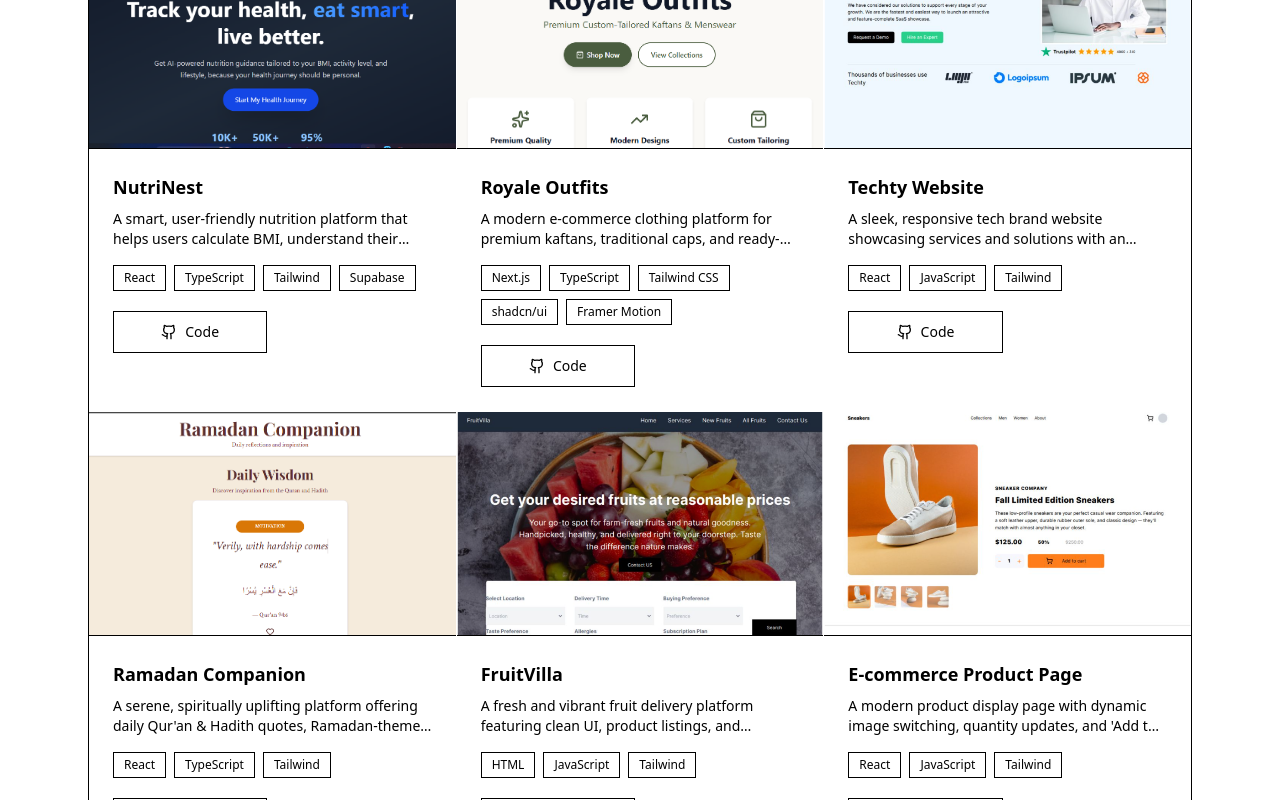
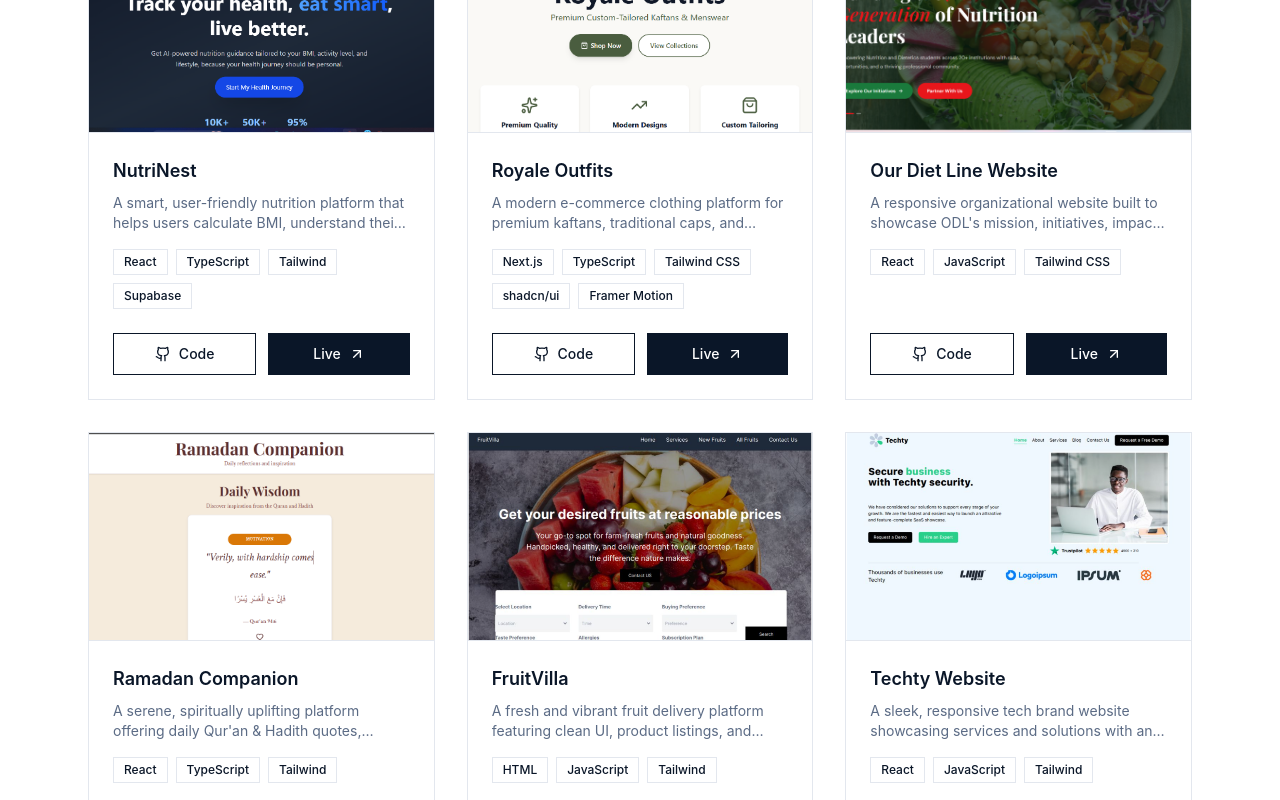
Before and after one commit to Barokah001/Barokah_Oyindamola, a React (Vite) app: page / in a window 1280 px wide. Shown: the part 2780-3580 px from the top of the page. Built offline with nearby package versions, Linux system fonts and the light colour scheme.

Commit message:
added a new project

```diff
--- a/src/components/Projects.jsx
+++ b/src/components/Projects.jsx
@@ -46,16 +46,29 @@ const Projects = () => {
     },
     {
       id: 3,
-      title: "Techty Website",
-      description:
-        "A sleek, responsive tech brand website showcasing services and solutions with an engaging design and smooth navigation.",
-      detailedDescription:
-        "Built a comprehensive tech brand website featuring dynamic animations, responsive layouts, and optimised performance. Implemented modern React patterns with custom hooks for state management and seamless user interactions.",
-      image: "./images/Techty.png",
-      technologies: ["React", "JavaScript", "Tailwind"],
-      githubUrl: "https://github.com/Barokah001/Techty-Web",
-      liveUrl: "https://techty-web.vercel.app/",
-      highlights: ["Responsive design", "Smooth animations", "SEO optimised"],
+  title: "Our Diet Line Website",
+
+  description:
+    "A responsive organizational website built to showcase ODL's mission, initiatives, impact, and opportunities to get involved.",
+
+  detailedDescription:
+    "Designed and developed a modern website for Our Diet Line (ODL), a nutrition-focused organization dedicated to advocacy, innovation, and capacity development. The website presents the organization's initiatives, impact, and key information through a clean, responsive interface with smooth navigation and engaging visual sections.",
+
+  image: "./images/odl.png",
+
+  technologies: ["React", "JavaScript", "Tailwind CSS"],
+
+  githubUrl: "https://github.com/Barokah001/ODL-Web",
+
+  liveUrl: "https://ourdietline.org/",
+
+  highlights: [
+    "Responsive design",
+    "Interactive navigation",
+    "Clear presentation of initiatives and impact",
+    "Mobile-friendly layout",
+    "Modern visual design"
+  ],
     },
     {
       id: 4,
@@ -91,16 +104,16 @@ const Projects = () => {
     },
     {
       id: 6,
-      title: "E-commerce Product Page",
+  title: "Techty Website",
       description:
-        "A modern product display page with dynamic image switching, quantity updates, and 'Add to Cart' functionality for a real-world online store feel.",
+        "A sleek, responsive tech brand website showcasing services and solutions with an engaging design and smooth navigation.",
       detailedDescription:
-        "Developed an interactive e-commerce interface with advanced cart functionality, image galleries, and real-time inventory management. Focused on creating an intuitive shopping experience.",
-      image: "./images/sneakers.png",
+        "Built a comprehensive tech brand website featuring dynamic animations, responsive layouts, and optimised performance. Implemented modern React patterns with custom hooks for state management and seamless user interactions.",
+      image: "./images/Techty.png",
       technologies: ["React", "JavaScript", "Tailwind"],
-      githubUrl: "https://github.com/Barokah001/E-commerce-Products-Page",
-      liveUrl: "https://e-commerce-products-page-green.vercel.app/",
-      highlights: ["Cart management", "Image gallery", "State management"],
+      githubUrl: "https://github.com/Barokah001/Techty-Web",
+      liveUrl: "https://techty-web.vercel.app/",
+      highlights: ["Responsive design", "Smooth animations", "SEO optimised"],
     },
   ];
 
@@ -146,16 +159,16 @@ const Projects = () => {
           </p>
         </div>
 
-        <div className="grid grid-cols-1 md:grid-cols-2 lg:grid-cols-3 gap-px bg-line border border-line">
+        <div className="grid grid-cols-1 md:grid-cols-2 lg:grid-cols-3 gap-6 lg:gap-8">
           {projects.map((project, index) => (
             <div
               key={project.id}
               ref={(el) => (projectRefs.current[index] = el)}
-              className="group relative bg-paper overflow-hidden transition-all duration-500 opacity-0 translate-y-6"
+              className="group relative flex flex-col h-full bg-paper border border-line hover:border-navy-950 overflow-hidden transition-all duration-500 opacity-0 translate-y-6"
               style={{ transitionDelay: `${index * 80}ms` }}
             >
               <div
-                className="relative h-56 overflow-hidden cursor-pointer border-b border-line"
+                className="relative h-52 overflow-hidden cursor-pointer border-b border-line shrink-0"
                 onClick={() => openModal(project)}
               >
                 <img
@@ -173,7 +186,7 @@ const Projects = () => {
                 </div>
               </div>
 
-              <div className="p-6">
+              <div className="p-6 flex flex-col flex-1">
                 <h3 className="text-lg font-semibold text-navy-950 mb-2">{project.title}</h3>
                 <p className="text-muted text-sm mb-4 line-clamp-2">{project.description}</p>
 
@@ -188,7 +201,7 @@ const Projects = () => {
                   ))}
                 </div>
 
-                <div className="flex gap-3">
+                <div className="flex gap-3 mt-auto pt-1">
                   <a
                     href={project.githubUrl}
                     target="_blank"
--- a/src/index.css
+++ b/src/index.css
@@ -1 +1,59 @@
 @import "tailwindcss";
+
+@theme {
+  --color-navy-950: #0a1628;
+  --color-navy-900: #0f1e36;
+  --color-navy-800: #17294a;
+  --color-navy-700: #243a5e;
+  --color-paper: #ffffff;
+  --color-surface: #f7f8fa;
+  --color-line: #e3e7ee;
+  --color-muted: #5b6b85;
+  --color-accent: #c99a4b;
+
+  --font-display: "Space Grotesk", sans-serif;
+  --font-sans: "Inter", sans-serif;
+  --font-mono: "JetBrains Mono", monospace;
+
+  --shadow-card: 0 1px 2px rgba(10, 22, 40, 0.04);
+  --shadow-lift: 0 12px 24px -8px rgba(10, 22, 40, 0.12);
+}
+
+html {
+  scroll-behavior: smooth;
+}
+
+body {
+  font-family: var(--font-sans);
+  color: var(--color-navy-950);
+  background-color: var(--color-paper);
+  -webkit-font-smoothing: antialiased;
+}
+
+/* fixed navbar is 64px (h-16) tall — offset anchored sections so their
+   top content doesn't land underneath it */
+section[id] {
+  scroll-margin-top: 4rem;
+}
+
+::selection {
+  background-color: #17294a;
+  color: #ffffff;
+}
+
+/* visible keyboard focus everywhere, no invisible :focus states */
+:focus-visible {
+  outline: 2px solid #0f1e36;
+  outline-offset: 2px;
+}
+
+@media (prefers-reduced-motion: reduce) {
+  *,
+  *::before,
+  *::after {
+    animation-duration: 0.01ms !important;
+    animation-iteration-count: 1 !important;
+    transition-duration: 0.01ms !important;
+    scroll-behavior: auto !important;
+  }
+}
```
Also changed, not shown: public/images/odl.png (added).
